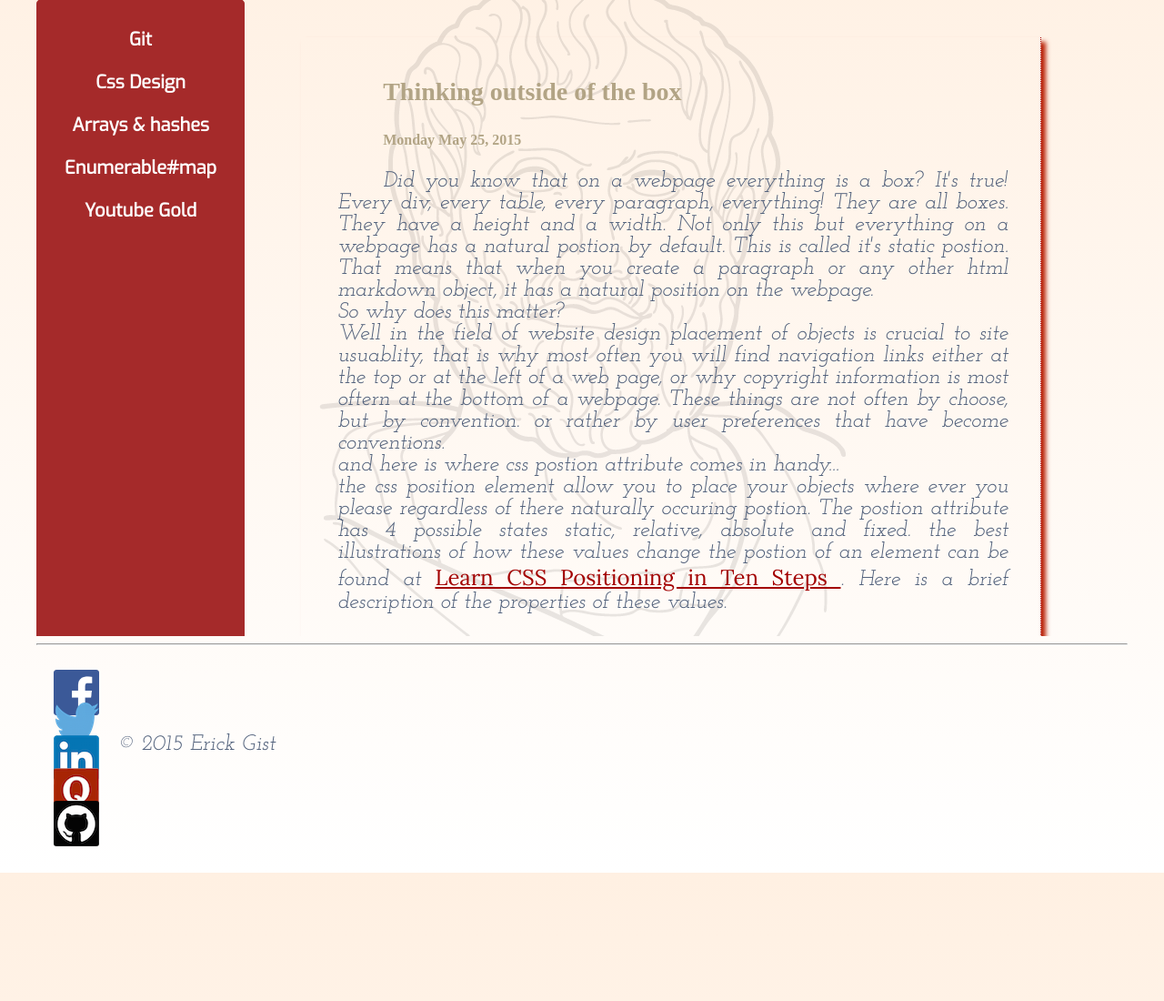
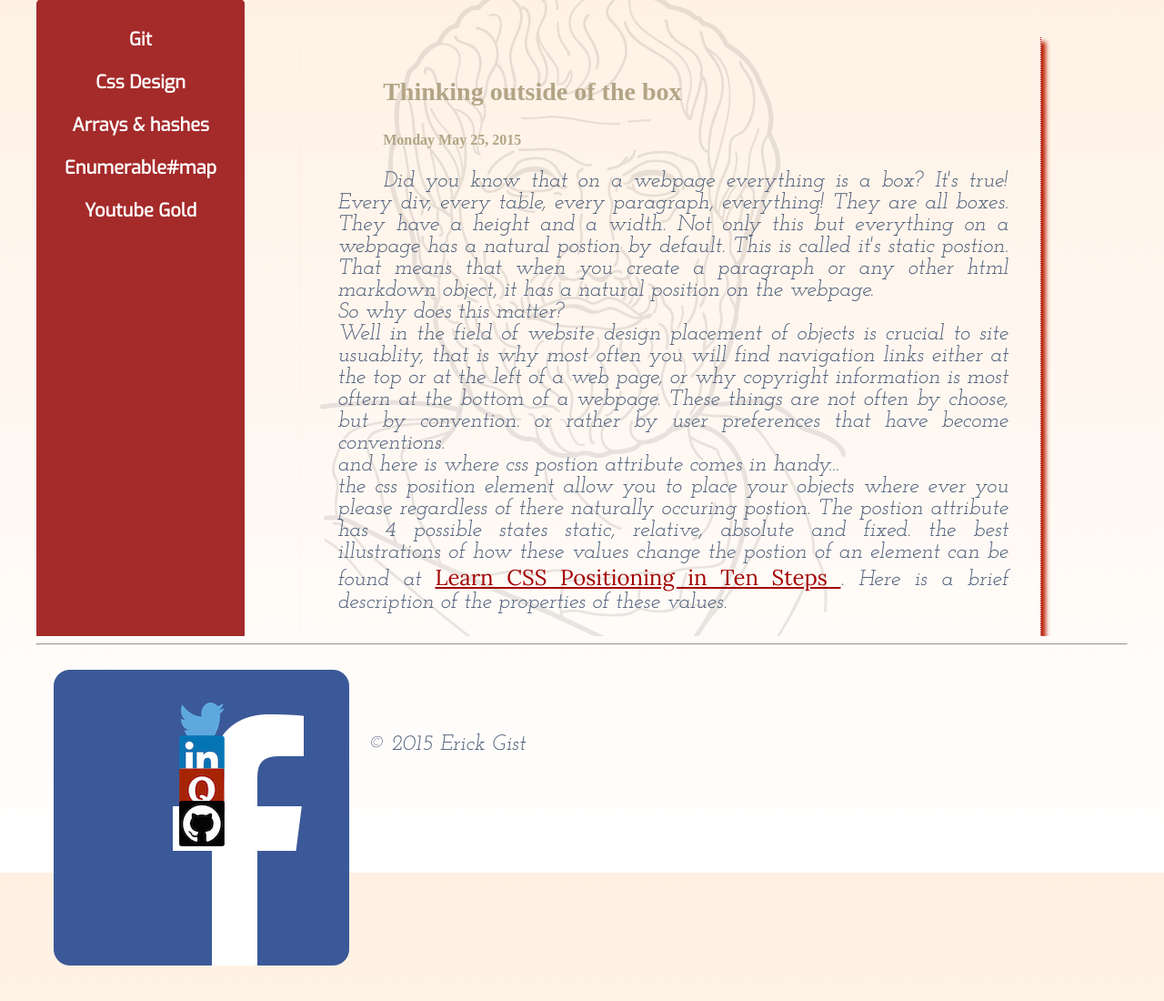
Before and after one commit to lee-egist/lee-egist.github.io, a PHP site: page /blog/tech/t2-css-design.html in a window 1280 px wide. Shown: the part 104-1204 px from the top of the page at 91% size. Run offline with PHP 8.4, Linux system fonts and the light colour scheme; some web fonts are replaced.

Commit message:
Update Blog

```diff
--- a/stylesheets/cblog-stylesheet.css
+++ b/stylesheets/cblog-stylesheet.css
@@ -139,8 +139,6 @@ em {
   color: #CC0033;
 }
 #links img {
-  width:50px;
-  height: 50px;
   border-radius: 3px;
 }
 
--- a/stylesheets/default.css
+++ b/stylesheets/default.css
@@ -126,8 +126,7 @@ footer ul {
   color: #CC0033;
 }
 #links img {
-  width:50px;
-  height: 50px;
+
   border-radius: 3px;
 }
   #centerpiece {
--- a/stylesheets/tblog-stylesheet.css
+++ b/stylesheets/tblog-stylesheet.css
@@ -142,8 +142,7 @@ em {
   height: 20px;
 }
 #links img {
-  width:50px;
-  height: 50px;
+
   border-radius: 3px;
 }
 
```
